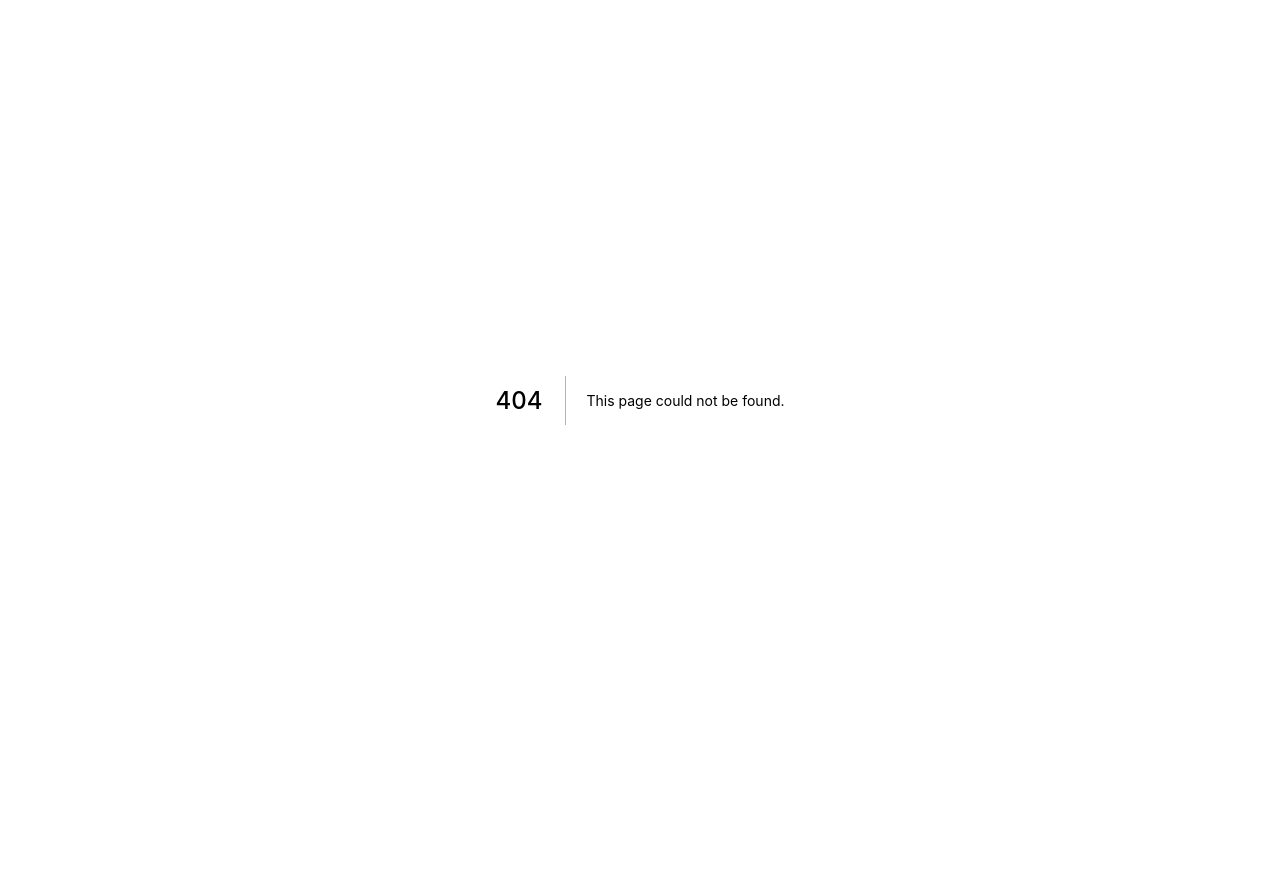
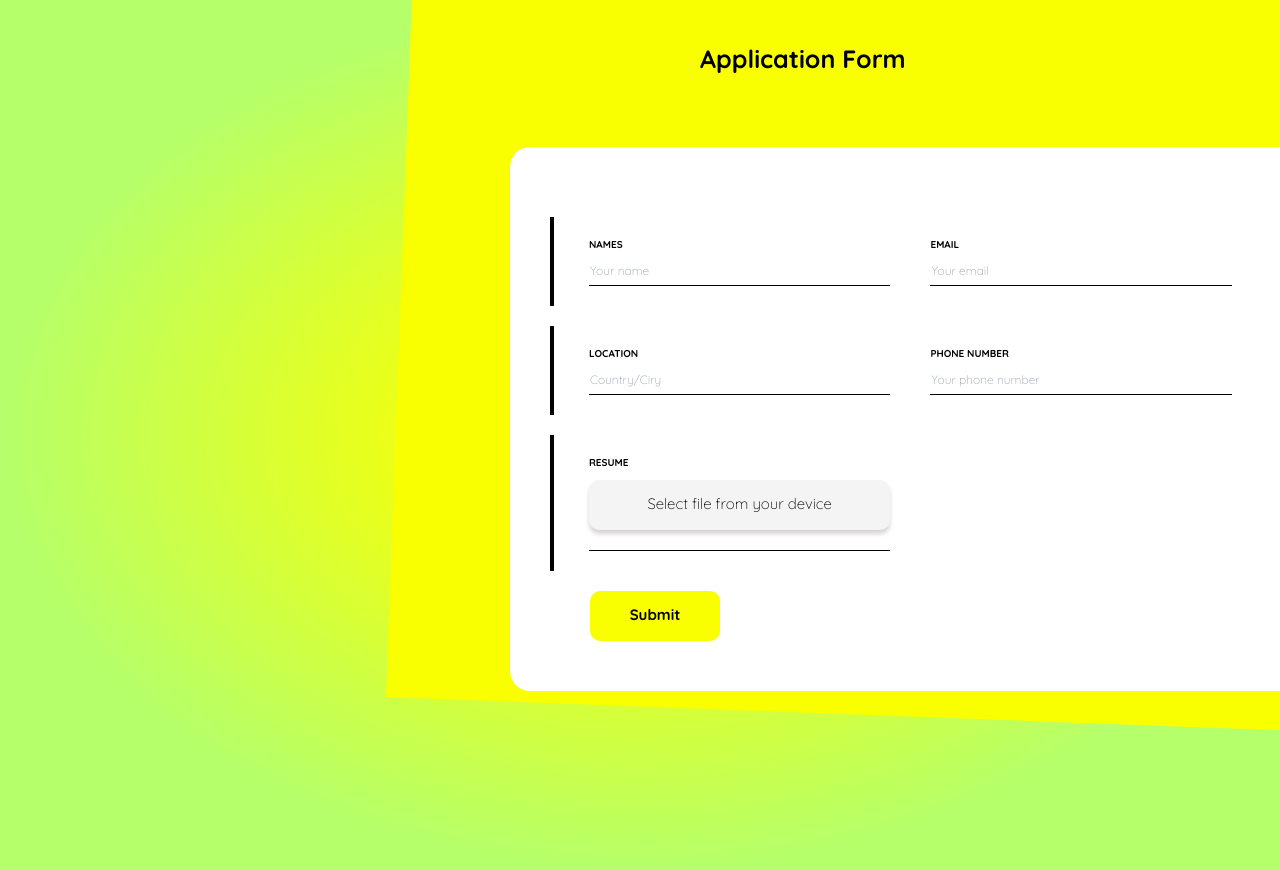
Before and after one commit to itsgratien/job-application-app, a Next.js app in the folder web/: page /apply in a window 1280 px wide. Before the commit this address had no page. Before the commit the page ends 800 px from the top, so only its background shows below. Built offline with nearby package versions, Linux system fonts and the light colour scheme.

Commit message:
designed apply page

```diff
--- a/web/package.json
+++ b/web/package.json
@@ -11,12 +11,14 @@
   "dependencies": {
     "autoprefixer": "^10.4.7",
     "classnames": "^2.3.1",
+    "formik": "^2.2.9",
     "next": "12.1.6",
     "postcss": "^8.4.14",
     "react": "18.1.0",
     "react-dom": "18.1.0",
     "sass": "^1.52.3",
-    "tailwindcss": "^3.1.0"
+    "tailwindcss": "^3.1.0",
+    "yup": "^0.32.11"
   },
   "devDependencies": {
     "@iconify/react": "^3.2.2",
--- /dev/null
+++ b/web/src/components/ApplicationForm/ApplicationForm.tsx
@@ -0,0 +1,85 @@
+import React from 'react';
+import { useFormik } from 'formik';
+import { ApplicationSchema } from './Schema';
+import { Input } from './Input';
+import style from './Style.module.scss';
+import classname from 'classnames';
+
+export const ApplicationForm = () => {
+  const formik = useFormik({
+    validationSchema: ApplicationSchema,
+    onSubmit: (e) => {},
+    initialValues: { names: '', email: '', location: '', phoneNumber: '', resume: '' },
+  });
+
+  const { errors, isValid, values } = formik;
+
+  return (
+    <form action="" onSubmit={formik.handleSubmit} className={classname(style.appForm, 'relative')}>
+      <div className={classname('flex', style.section)}>
+        <div className={style.group}>
+          <Input
+            labelName="names"
+            value={values.names}
+            placeholder="Your name"
+            onChange={formik.handleChange}
+            type="text"
+            name="names"
+          />
+        </div>
+        <div className={style.group}>
+          <Input
+            labelName="email"
+            value={values.email}
+            placeholder="Your email"
+            onChange={formik.handleChange}
+            type="email"
+            name="email"
+          />
+        </div>
+      </div>
+      <div className={classname('flex', style.section)}>
+        <div className={style.group}>
+          <Input
+            labelName="location"
+            value={values.location}
+            placeholder="Country/Ciry"
+            onChange={formik.handleChange}
+            type="text"
+            name="location"
+          />
+        </div>
+        <div className={style.group}>
+          <Input
+            labelName="phone Number"
+            value={values.phoneNumber}
+            placeholder="Your phone number"
+            onChange={formik.handleChange}
+            type="text"
+            name="phoneNumber"
+          />
+        </div>
+      </div>
+      <div className={classname('flex', style.section)}>
+        <div className={style.group}>
+          <Input
+            labelName="Resume"
+            value={values.resume}
+            placeholder="Your resume"
+            onChange={formik.handleChange}
+            type="file"
+            name="resume"
+          />
+        </div>
+      </div>
+      <div className={style.section}>
+        <button
+          type="submit"
+          className={classname('outline-none focus:outline-none font-bold', style.submitBtn)}
+        >
+          Submit
+        </button>
+      </div>
+    </form>
+  );
+};
--- /dev/null
+++ b/web/src/components/ApplicationForm/Input.tsx
@@ -0,0 +1,33 @@
+import React from 'react';
+import style from './Style.module.scss';
+import classname from 'classnames';
+
+interface Props {
+  type?: 'text' | 'email' | 'number' | 'file';
+  labelName: string;
+  placeholder?: string;
+  value: string;
+  onChange: (e: React.ChangeEvent<HTMLInputElement>) => void;
+  name: string;
+}
+
+export const Input = ({ labelName, type, placeholder, value, name, onChange }: Props) => {
+  return (
+    <div className={style.input}>
+      <label htmlFor="">{labelName}</label>
+      <input
+        type={type || 'text'}
+        placeholder={placeholder}
+        value={value}
+        name={name}
+        onChange={onChange}
+        className={classname('outline-none focus:outline-none', type === 'file' && style.fileInput)}
+      />
+      {type === 'file' && (
+        <button type="button" className={style.fileBtn}>
+          Select file from your device
+        </button>
+      )}
+    </div>
+  );
+};
--- /dev/null
+++ b/web/src/components/ApplicationForm/Schema.ts
@@ -0,0 +1,11 @@
+import { object, string } from 'yup';
+
+const requiredMessage = "This Field Can't be Left Blank";
+
+export const ApplicationSchema = object().shape({
+  names: string().required(requiredMessage),
+  email: string().required(requiredMessage).email('Email must be valid'),
+  location: string().required(requiredMessage),
+  resume: string().required(requiredMessage),
+  phoneNumber: string().required(requiredMessage),
+});
--- /dev/null
+++ b/web/src/components/ApplicationForm/Style.module.scss
@@ -0,0 +1,70 @@
+@import '../../styles/colors.scss';
+
+.input {
+    border-bottom: 1px solid black;
+    width: 100%;
+    position: relative;
+
+    label {
+        display: block;
+        text-transform: uppercase;
+        font-weight: bold;
+        font-size: 10px;
+    }
+
+    input {
+        display: block;
+        font-size: 12px;
+        margin-top: 10px;
+        margin-bottom: 5px;
+        width: 100%;
+        padding: 0 1px;
+    }
+
+    .fileInput {
+        z-index: 100;
+        height: 50px;
+        position: absolute;
+        opacity: 0;
+        cursor: pointer;
+    }
+
+    .fileBtn {
+        width: 100%;
+        outline: none;
+        background: #f4f4f4;
+        box-shadow: 0px 4px 4px #d7d4d4;
+        border-radius: 10px;
+        height: 50px;
+        font-size: 15px;
+        pointer-events: none;
+        margin-top: 10px;
+        margin-bottom: 20px;
+    }
+}
+
+.appForm {
+    .section {
+        border-left: 4px solid black;
+        padding-left: 15px;
+        margin-top: 20px;
+
+        &:last-child {
+            border-left: none;
+            padding-left: 40px;
+        }
+    }
+
+    .group {
+        width: 43%;
+        margin: 20px;
+    }
+
+    .submitBtn {
+        background: $yellow;
+        min-width: 130px;
+        height: 50px;
+        border-radius: 10px;
+        font-size: 15px;
+    }
+}
--- /dev/null
+++ b/web/src/components/Shared/Layout.tsx
@@ -0,0 +1,15 @@
+import React from 'react';
+import classnames from 'classnames';
+import style from './Style.module.scss';
+
+interface Props {
+  children: React.ReactNode;
+}
+
+export const Layout = ({ children }: Props) => {
+  return (
+    <div className={classnames(style.layout, 'relative')}>
+      <div className={style.ov}>{children}</div>
+    </div>
+  );
+};
--- a/web/src/components/Shared/Style.module.scss
+++ b/web/src/components/Shared/Style.module.scss
@@ -1,3 +1,25 @@
+@import '../../styles/colors.scss';
 .logo{
   position: relative;
 }
+
+.layout {
+  background: radial-gradient(50% 50% at 50% 50%, #faff00 21.35%, rgba(128, 255, 0, 0.58) 100%);
+  min-height: 100vh;
+  overflow-x: hidden;
+  .ov {
+    margin-left: 400px;
+    padding-bottom: 180px;
+    padding-top: 40px;
+    &::before {
+      content: '';
+      transform: rotate(2.13deg);
+      position: absolute;
+      width: 100%;
+      background: $yellow;
+      top: 0;
+      margin-top: -8vh;
+      bottom: 150px;
+    }
+  }
+}
--- /dev/null
+++ b/web/src/pages/apply.tsx
@@ -0,0 +1,28 @@
+import type { NextPage } from 'next';
+import Head from 'next/head';
+import style from '../styles/Home.module.scss';
+import classnames from 'classnames';
+import { Layout } from '@/components/Shared/Layout';
+import { ApplicationForm } from '@/components/ApplicationForm/ApplicationForm';
+
+const Apply: NextPage = () => {
+  return (
+    <>
+      <Head>
+        <title>Application Form</title>
+      </Head>
+      <Layout>
+        <div className={classnames(style.application, 'relative')}>
+          <div className={style.title}>
+            <span className="font-bold">Application Form</span>
+          </div>
+          <div className={classnames(style.form, 'bg-white')}>
+            <ApplicationForm />
+          </div>
+        </div>
+      </Layout>
+    </>
+  );
+};
+
+export default Apply;
--- a/web/src/pages/index.tsx
+++ b/web/src/pages/index.tsx
@@ -2,6 +2,7 @@ import type { NextPage } from 'next';
 import Head from 'next/head';
 import style from '../styles/Home.module.scss';
 import { Logo } from '@/components/Shared/Logo';
+import { Layout } from '@/components/Shared/Layout';
 import classnames from 'classnames';
 
 const Home: NextPage = () => {
@@ -10,10 +11,10 @@ const Home: NextPage = () => {
       <Head>
         <title>Simple Job Application System</title>
       </Head>
-      <div className={classnames(style.home, 'relative')}>
-        <div className={style.ov}>
+      <Layout>
+        <div className={classnames(style.home, 'relative')}>
           <div className={style.menu}>
-            <ul className='flex justify-end'>
+            <ul className="flex justify-end">
               <li>
                 <button
                   type="button"
@@ -40,7 +41,7 @@ const Home: NextPage = () => {
             </div>
           </div>
         </div>
-      </div>
+      </Layout>
     </>
   );
 };
--- a/web/src/styles/Home.module.scss
+++ b/web/src/styles/Home.module.scss
@@ -1,38 +1,21 @@
 @import './colors.scss';
 
 .home {
-  background: radial-gradient(50% 50% at 50% 50%, #faff00 21.35%, rgba(128, 255, 0, 0.58) 100%);
-  min-height: 100vh;
-  overflow-x: hidden;
-  .ov {
-    margin-left: 400px;
-    &::before {
-      content: '';
-      transform: rotate(2.13deg);
-      position: absolute;
-      width: 100%;
-      background: $yellow;
-      top: 0;
-      height: 90%;
-      margin-top: -8vh;
+  .menu {
+    position: relative;
+    padding: 0 141px;
+    li {
+      font-size: 14px;
+      border-bottom: 2px solid black;
+      padding: 0 10px;
     }
-  }
-  .menu{
-      position: relative;
-      margin-top: 50px;
-      padding: 0 141px;
-      li{
-          font-size: 14px;
-          border-bottom: 2px solid black;
-          padding: 0 10px;
-      }
   }
   .container {
     display: flex;
     justify-content: center;
     width: 100%;
+    position: relative;
     margin-top: 150px;
-    position: relative;
   }
   .sub {
     width: 200px;
@@ -47,3 +30,21 @@
     }
   }
 }
+
+.application {
+  width: 100%;
+  .title {
+    margin-left: 300px;
+    span {
+      font-size: 25px;
+      text-align: center;
+    }
+  }
+  .form{
+      padding: 50px 40px;
+      border-radius: 20px;
+      margin-top: 69px;
+      width: 800px;
+      margin-left: 110px;
+  }
+}
```
